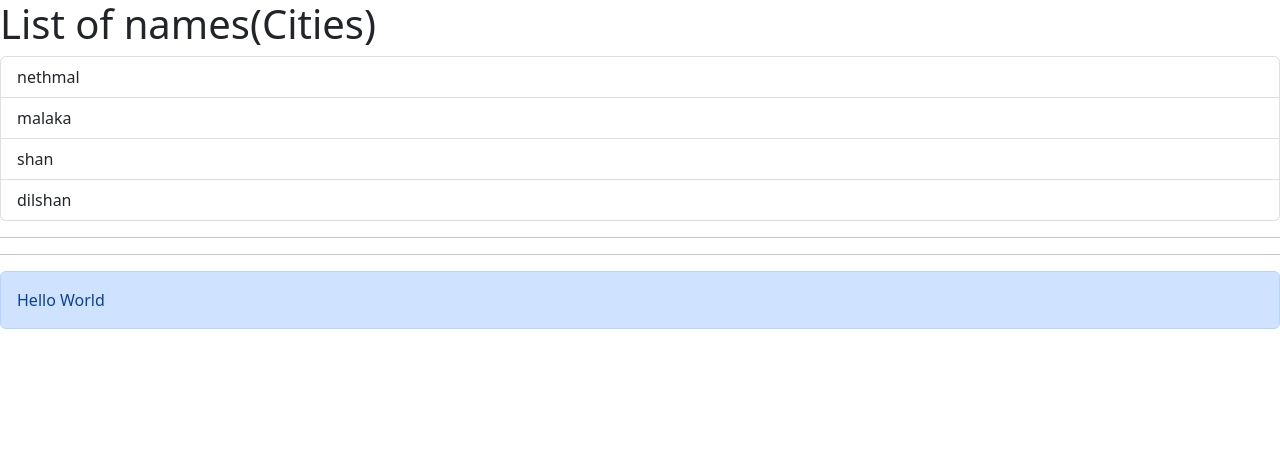
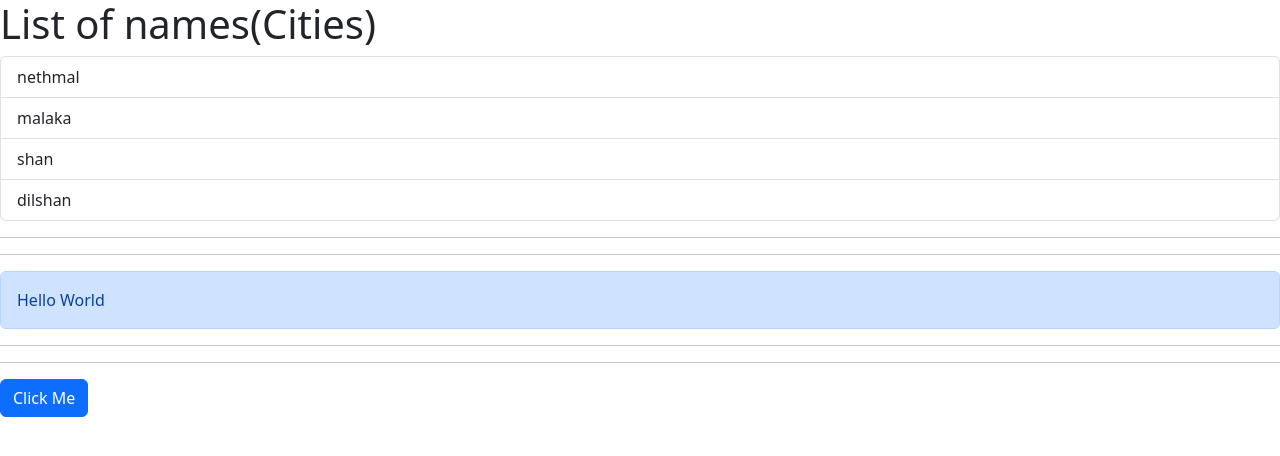
Before and after one commit to nethmalgeesaraux/React-Tutorial, a React (Vite) app: page / in a window 1280 px wide. Shown: the top 456 px of the page. Built offline with nearby package versions, Linux system fonts and the light colour scheme.

Commit message:
Building Button Component

```diff
--- a/src/App.tsx
+++ b/src/App.tsx
@@ -1,16 +1,22 @@
 import Alert from "./component/Alert";
+import Button from "./component/Button";
 import ListGroup from "./component/ListGroup";
 
 function App() {
   let items = ["nethmal", "malaka", "shan", "dilshan"];
   const onSelectItem = (item: string) => console.log(item);
 
-  return <div><ListGroup items={items} heading="List of names(Cities)"onSelectItem={onSelectItem}/>
+  return <div><ListGroup items={items} heading="List of names(Cities)" onSelectItem={onSelectItem} />
     <hr></hr>
     <hr></hr>
     <Alert>
       Hello <span>World</span>
     </Alert>
+    <hr></hr>
+    <hr></hr>
+    <Button onClick={() => console.log("Clicked")} color="primary" >
+      Click Me
+    </Button>
   </div>
 }
 
--- /dev/null
+++ b/src/component/Button.tsx
@@ -0,0 +1,17 @@
+import React, { ReactNode } from 'react'
+
+interface Props {
+    children: string;
+    color?: "primary" | "secondary" | "success" | "danger" | "warning" | "info" | "light" | "dark";
+    //not parameter passed color will be primary by default
+    onClick: () => void;
+}
+const Button = ({ children, color, onClick }: Props) => {
+    return (
+        <div>
+            <button className={'btn btn-' + color} onClick={onClick}>{children}</button>
+        </div>
+    )
+}
+
+export default Button
```
Lines whose indentation alone changed are shown as unchanged.
